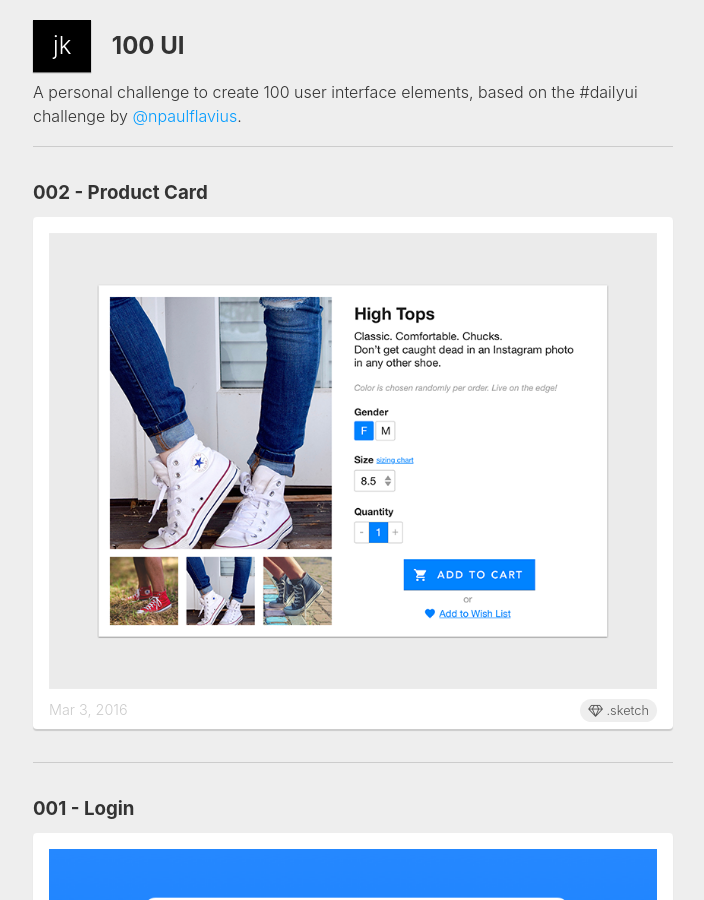
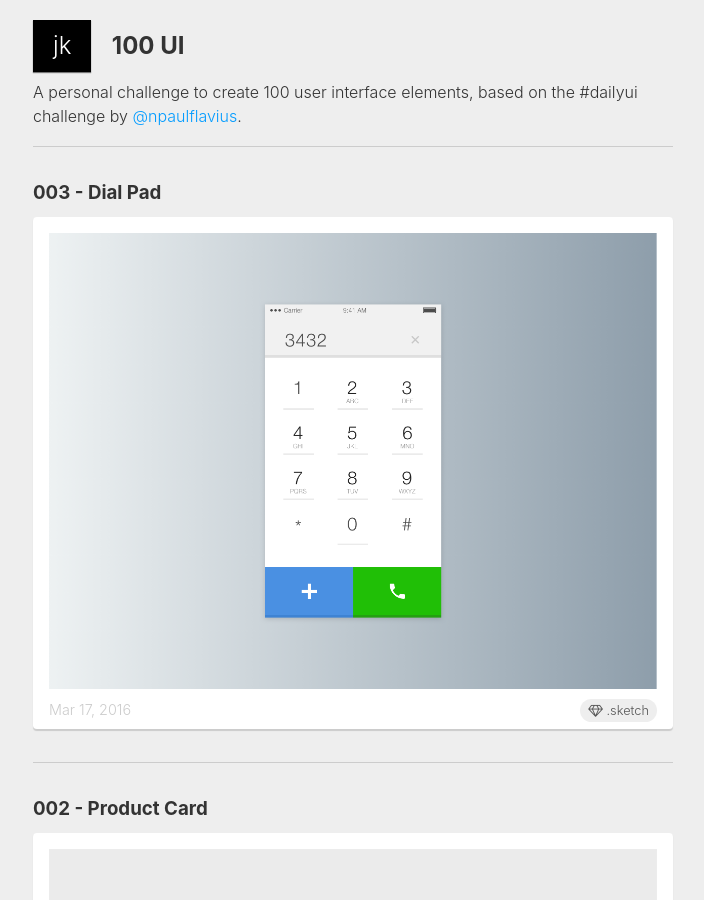
Before and after one commit to jkulton/jkulton.github.io, a Jekyll site: the page built from 100ui/index.html, in a window 1280 px wide and 900 px high. Shown: the whole window, without its empty margins (287-991 px from the left). Built offline with Jekyll 4.4.1, drawn with Linux system fonts in a browser that asks for light colours; nearby versions of some CDN libraries.

Commit message:
UI - 003

```diff
--- a/100ui/index.html
+++ b/100ui/index.html
@@ -5,6 +5,15 @@ layout: default
 	<a href="http://jkulton.com/" class="logo">jk</a> <h2 class="title">100 UI</h2>
 	<div class="sub-header">
 		<p>A personal challenge to create 100 user interface elements, based on the #dailyui challenge by <a href="https://twitter.com/npaulflavius">@npaulflavius</a>.</p>
+	</div>
+
+	<div class="ui">
+		<h3>003 - Dial Pad</h3>
+		<div class="card">
+			<img src="003.png">
+			<p class="date">Mar 17, 2016</p>
+			<p><a href="https://dl.dropboxusercontent.com/u/2255645/100ui/003-dialpad.sketch"><i class="fa fa-diamond"></i> .sketch</a></p>
+		</div>
 	</div>
 
 	<div class="ui">
```
Also changed, not shown: 100ui/003.png (added).
